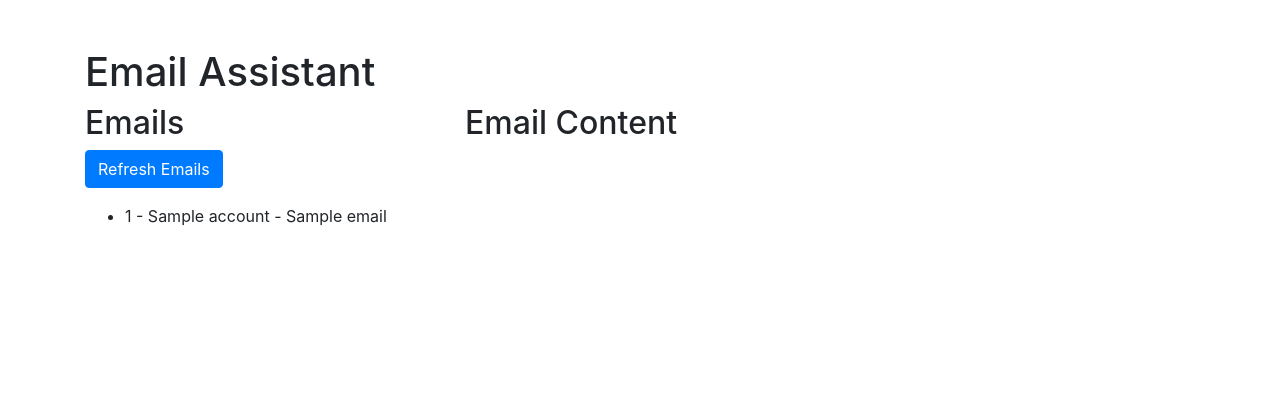
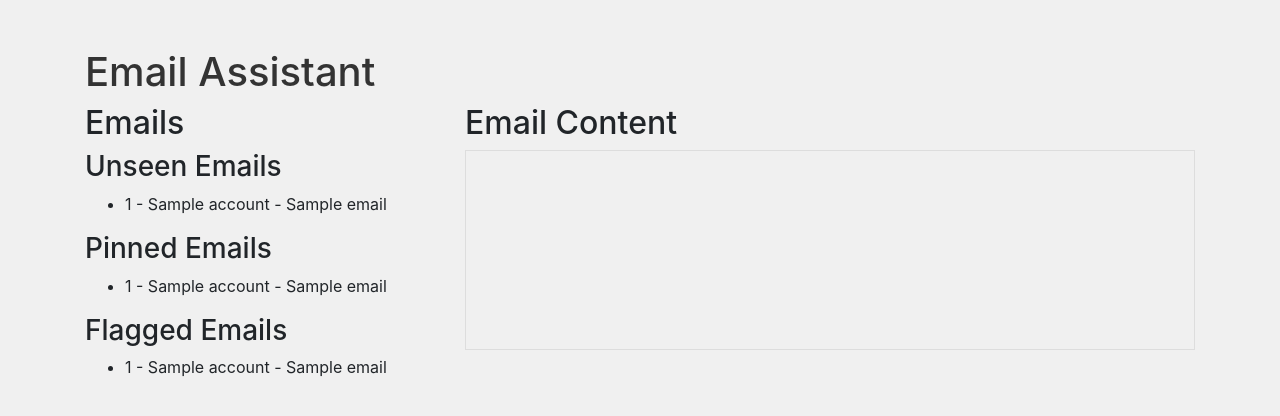
Before and after one commit to AhmedUtkuOzudogru/MailAssistant, a Flask app: template templates/index.html in a window 1280 px wide. Shown: the top 416 px of the page. Run offline with Flask 3, Linux system fonts and the light colour scheme; the template is opened without the code that fills it: most values are stand-ins (such as "Sample title", 1, 10 or a date in 2020); some libraries are stand-ins or nearby versions.

Commit message:
Refresh functionlity& pinned/flagged emails

```diff
--- a/app.py
+++ b/app.py
@@ -1,7 +1,7 @@
 import os
 import atexit
 from flask import Flask, render_template, request, jsonify
-from imap_tools import MailBox, AND
+from imap_tools import MailBox, AND, OR, NOT
 from tts import TTS
 from summarizer import Summarizer
 from main import ACCOUNTS, OPENAI_API_KEY
@@ -21,33 +21,37 @@ class EmailAssistant:
         os.makedirs('static', exist_ok=True)
 
     def fetch_emails(self):
-        emails = []
+        emails = {'unseen': [], 'pinned': [], 'flagged': []}
         email_counter = 1
         for account in ACCOUNTS:
             with MailBox(account["imap_server"], port=account["imap_port"]).login(account["username"],
                                                                                   account["password"]) as mailbox:
                 mailbox.folder.set('INBOX')
                 unseen_emails = list(mailbox.fetch(AND(seen=False)))
-                unseen_emails.sort(key=lambda x: x.date, reverse=True)
+                pinned_emails = list(mailbox.fetch(AND(flagged=True, keyword='$PIN')))
+                flagged_emails = list(mailbox.fetch(AND(flagged=True)))
 
-                for email in unseen_emails:
-                    filename = f"{email_counter}_{account['username']}.txt"
-                    full_path = os.path.join('emails', filename)
-                    with open(full_path, 'w', encoding='utf-8') as f:
-                        f.write(f"Subject: {email.subject}\n")
-                        f.write(f"From: {email.from_}\n")
-                        f.write(f"To: {', '.join(email.to)}\n")
-                        f.write(f"Date: {email.date}\n")
-                        f.write("\nBody:\n")
-                        f.write(email.text)
-                    emails.append({
-                        'id': email_counter,
-                        'account': account['username'],
-                        'from': email.from_,
-                        'subject': email.subject,
-                        'filename': filename
-                    })
-                    email_counter += 1
+                for email_list, category in [(unseen_emails, 'unseen'), (pinned_emails, 'pinned'),
+                                             (flagged_emails, 'flagged')]:
+                    email_list.sort(key=lambda x: x.date, reverse=True)
+                    for email in email_list:
+                        filename = f"{email_counter}_{account['username']}_{category}.txt"
+                        full_path = os.path.join('emails', filename)
+                        with open(full_path, 'w', encoding='utf-8') as f:
+                            f.write(f"Subject: {email.subject}\n")
+                            f.write(f"From: {email.from_}\n")
+                            f.write(f"To: {', '.join(email.to)}\n")
+                            f.write(f"Date: {email.date}\n")
+                            f.write("\nBody:\n")
+                            f.write(email.text)
+                        emails[category].append({
+                            'id': email_counter,
+                            'account': account['username'],
+                            'from': email.from_,
+                            'subject': email.subject,
+                            'filename': filename
+                        })
+                        email_counter += 1
         return emails
 
     def clear_emails(self):
@@ -84,7 +88,6 @@ class EmailAssistant:
 
 
 email_assistant = EmailAssistant()
-
 
 @app.route('/')
 def index():
@@ -127,6 +130,56 @@ def cleanup():
             os.remove(os.path.join('static', filename))
 
 
+@app.route('/toggle_flag', methods=['POST'])
+def toggle_flag():
+    filename = request.form.get('filename')
+    category = request.form.get('category')
+
+    if not filename or not category:
+        return jsonify({'success': False, 'error': 'Missing filename or category'})
+
+    try:
+        # Extract email details from filename
+        email_id, account, _ = filename.split('_')
+
+        # Find the corresponding account
+        account_info = next((acc for acc in ACCOUNTS if acc['username'] == account), None)
+        if not account_info:
+            return jsonify({'success': False, 'error': 'Account not found'})
+
+        with MailBox(account_info["imap_server"], port=account_info["imap_port"]).login(account_info["username"],
+                                                                                        account_info[
+                                                                                            "password"]) as mailbox:
+            mailbox.folder.set('INBOX')
+
+            # Find the email
+            emails = list(mailbox.fetch(AND(subject=email_id)))
+            if not emails:
+                return jsonify({'success': False, 'error': 'Email not found'})
+
+            email = emails[0]
+
+            # Toggle flag/pin status
+            current_flags = mailbox.flag(email.uid, None)  # Get current flags
+
+            if category == 'pinned':
+                if '\\Flagged' in current_flags and '$PIN' in current_flags:
+                    mailbox.flag(email.uid, ('\\Flagged', '$PIN'), False)
+                else:
+                    mailbox.flag(email.uid, ('\\Flagged', '$PIN'), True)
+            elif category == 'flagged':
+                if '\\Flagged' in current_flags:
+                    mailbox.flag(email.uid, ('\\Flagged',), False)
+                else:
+                    mailbox.flag(email.uid, ('\\Flagged',), True)
+            else:  # unseen
+                if '\\Flagged' not in current_flags and '$PIN' not in current_flags:
+                    mailbox.flag(email.uid, ('\\Flagged', '$PIN'), True)
+
+        return jsonify({'success': True})
+    except Exception as e:
+        return jsonify({'success': False, 'error': str(e)})
+
 # Register cleanup function with atexit
 atexit.register(cleanup)
 
--- a/main.py
+++ b/main.py
@@ -4,17 +4,17 @@ from tts import TTS
 from summarizer import Summarizer
 ACCOUNTS = [
     {
-        "username": "YOUR_EMAIL_1",
-        "password": "YOUR_PASSWORD_1",
-        "imap_server": "YOUR_SERVER_NAME_1",
+    "username": "YOUR_EMAIL_ADDRESS",
+        "password": "YOUR_EMAIL_PASSWORD",
+        "imap_server": "YOUR_IMAP_SERVER",
         "imap_port": 993
     },
-{
-        "username": "YOUR_EMAIL_2",
-        "password": "YOUR_PASSWORD_2",
-        "imap_server": "YOUR_SERVER_NAME_2",
+    {
+    "username": "YOUR_EMAIL_ADDRESS",
+        "password": "YOUR_EMAIL_PASSWORD",
+        "imap_server": "YOUR_IMAP_SERVER",
         "imap_port": 993
-    }
+    },
 
     # Add more accounts as needed
 ]
--- /dev/null
+++ b/static/css/styles.css
@@ -0,0 +1,19 @@
+/* styles.css */
+body {
+    background-color: #f0f0f0;
+}
+
+h1 {
+    color: #333;
+}
+
+#email-list {
+    max-height: 300px;
+    overflow-y: auto;
+}
+
+#email-content {
+    border: 1px solid #ddd;
+    padding: 10px;
+    min-height: 200px;
+}
--- a/templates/index.html
+++ b/templates/index.html
@@ -5,6 +5,7 @@
     <meta name="viewport" content="width=device-width, initial-scale=1.0">
     <title>Email Assistant</title>
     <link href="https://stackpath.bootstrapcdn.com/bootstrap/4.5.2/css/bootstrap.min.css" rel="stylesheet">
+    <link rel="stylesheet" href="{{ url_for('static', filename='css/styles.css') }}">
 </head>
 <body>
     <div class="container mt-5">
@@ -13,10 +14,25 @@
         <div class="row">
             <div class="col-md-4">
                 <h2>Emails</h2>
-                <button id="refresh-btn" class="btn btn-primary mb-3">Refresh Emails</button>
-                <ul id="email-list">
-                    {% for email in emails %}
-                    <li data-filename="{{ email.filename }}">{{ email.id }} - {{ email.account }} - {{ email.subject }}</li>
+
+                <h3>Unseen Emails</h3>
+                <ul id="unseen-email-list" class="email-list">
+                    {% for email in emails.unseen %}
+                    <li data-filename="{{ email.filename }}" data-category="unseen">{{ email.id }} - {{ email.account }} - {{ email.subject }}</li>
+                    {% endfor %}
+                </ul>
+
+                <h3>Pinned Emails</h3>
+                <ul id="pinned-email-list" class="email-list">
+                    {% for email in emails.pinned %}
+                    <li data-filename="{{ email.filename }}" data-category="pinned">{{ email.id }} - {{ email.account }} - {{ email.subject }}</li>
+                    {% endfor %}
+                </ul>
+
+                <h3>Flagged Emails</h3>
+                <ul id="flagged-email-list" class="email-list">
+                    {% for email in emails.flagged %}
+                    <li data-filename="{{ email.filename }}" data-category="flagged">{{ email.id }} - {{ email.account }} - {{ email.subject }}</li>
                     {% endfor %}
                 </ul>
             </div>
@@ -28,8 +44,9 @@
                 <div class="mt-3">
                     <button id="read-aloud-btn" class="btn btn-secondary" style="display: none;">Read Aloud</button>
                     <button id="summarize-btn" class="btn btn-info" style="display: none;">Summarize</button>
+                    <button id="toggle-flag-btn" class="btn btn-warning" style="display: none;">Unflag/Unpin</button>
                 </div>
-                  <audio id="audio" controls class="mt-3" style="display: none;"></audio>
+                <audio id="audio" controls class="mt-3" style="display: none;"></audio>
             </div>
         </div>
     </div>
@@ -38,21 +55,29 @@
     <script>
         $(document).ready(function() {
             let selectedFilename = null;
+            let selectedCategory = null;
 
-            $('#refresh-btn').click(function() {
-                $.get('/refresh', function(data) {
-                    $('#email-list').empty();
-                    data.emails.forEach(function(email) {
-                        $('#email-list').append(`<li data-filename="${email.filename}">${email.id} - ${email.account} - ${email.subject}</li>`);
+            function updateEmailLists(data) {
+                $('#unseen-email-list, #pinned-email-list, #flagged-email-list').empty();
+                ['unseen', 'pinned', 'flagged'].forEach(function(category) {
+                    data.emails[category].forEach(function(email) {
+                        $(`#${category}-email-list`).append(`<li data-filename="${email.filename}" data-category="${category}">${email.id} - ${email.account} - ${email.subject}</li>`);
                     });
                 });
-            });
+            }
 
-            $(document).on('click', '#email-list li', function() {
+            $(document).on('click', '.email-list li', function() {
                 selectedFilename = $(this).data('filename');
+                selectedCategory = $(this).data('category');
                 $.get('/read/' + selectedFilename, function(data) {
                     $('#email-content').text(data.content);
-                    $('#read-aloud-btn, #summarize-btn').show();
+                    $('#read-aloud-btn, #summarize-btn, #toggle-flag-btn').show();
+
+                    if (selectedCategory === 'unseen') {
+                        $('#toggle-flag-btn').text('Flag/Pin');
+                    } else {
+                        $('#toggle-flag-btn').text('Unflag/Unpin');
+                    }
                 });
             });
 
@@ -66,6 +91,7 @@
                     });
                 }
             });
+
             $('#summarize-btn').click(function() {
                 if (selectedFilename) {
                     $.get('/summarize/' + selectedFilename, function(data) {
@@ -73,6 +99,19 @@
                     });
                 }
             });
+
+            $('#toggle-flag-btn').click(function() {
+                if (selectedFilename && selectedCategory) {
+                    $.post('/toggle_flag', { filename: selectedFilename, category: selectedCategory }, function(data) {
+                        if (data.success) {
+                            alert('Email flag/pin status updated successfully');
+                            location.reload(); // Refresh the page to update email lists
+                        } else {
+                            alert('Failed to update email flag/pin status');
+                        }
+                    });
+                }
+            });
         });
     </script>
 </body>
```
